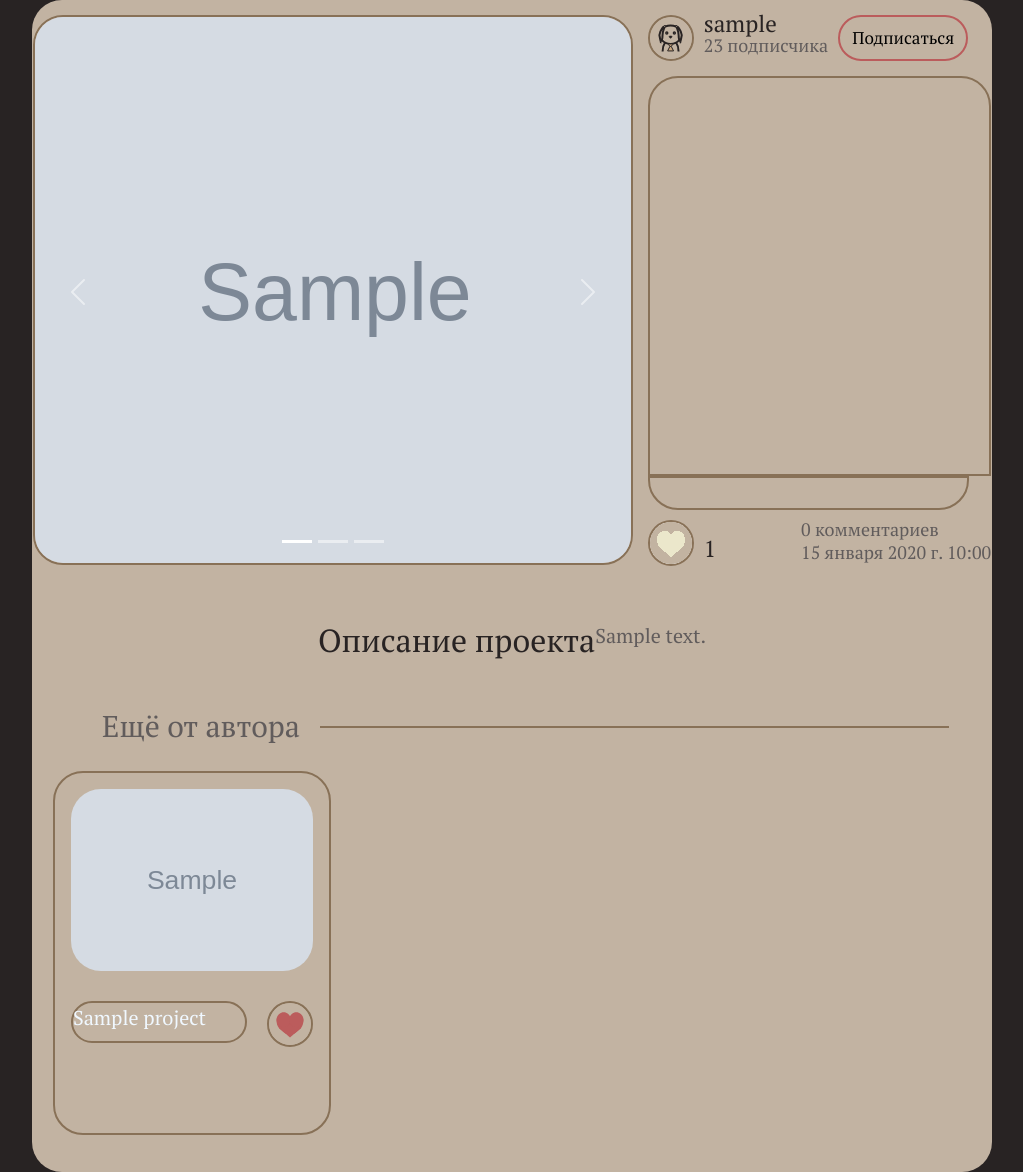
After one commit to DazeSsS/skillport, a Django app: page /project/00000000-0000-0000-0000-000000000001 in a window 1280 px wide. The commit adds this page. Shown: the whole page, without its empty margins (128-1151 px from the left). Run offline with Django 4.2, Linux system fonts and the light colour scheme; tables that the repository leaves empty hold one stand-in row (values such as "Sample post"); grey boxes marked "Sample" are stand-in pictures.

Commit message:
add project page

```diff
--- a/portfolio/skillport/models.py
+++ b/portfolio/skillport/models.py
@@ -15,6 +15,7 @@ class Person(AbstractUser):
     def __str__(self):
         return self.username
 
+User = get_user_model()
 
 class Project(models.Model):
     id = models.UUIDField(default=uuid.uuid4, unique=True, editable=False, primary_key=True)
@@ -23,8 +24,8 @@ class Project(models.Model):
     image = models.ImageField(blank=True, upload_to="images/%Y/%m/%d/")
     content_type = models.ForeignKey('ProjectType', on_delete=models.PROTECT)
     date = models.DateTimeField(auto_now_add=True)
-    author = models.ForeignKey(get_user_model(), on_delete=models.CASCADE, related_name='projects')
-    likes = models.ManyToManyField(get_user_model(), related_name='likes')
+    author = models.ForeignKey(User, on_delete=models.CASCADE, related_name='projects')
+    likes = models.ManyToManyField(User, related_name='likes')
 
     def __str__(self):
         return self.title
--- a/portfolio/skillport/urls.py
+++ b/portfolio/skillport/urls.py
@@ -9,5 +9,6 @@ urlpatterns = [
     path('profile/', profile_page, name='profile'),
     path('create/', CreateProject.as_view(), name='create'),
     path('favorites/', favorites_page, name='favorites'),
+    path('project/<uuid:project_id>', project_page, name='project'),
     path('like/', set_like, name='like_project'),
 ]
--- a/portfolio/skillport/views.py
+++ b/portfolio/skillport/views.py
@@ -53,6 +53,12 @@ def profile_page(request):
     return render(request, 'skillport/profile.html', {'user_projects': user_projects})
 
 
+def project_page(request, project_id):
+    project = get_object_or_404(Project, pk=project_id)
+    another = project.author.projects.order_by('-date')[:3]
+    return render(request, 'skillport/project.html', {'project': project, 'another': another})
+
+
 def favorites_page(request):
     favorites = request.user.likes.order_by('-date')
     return render(request, 'skillport/favorites.html', {'favorites': favorites})
@@ -64,7 +70,7 @@ def set_like(request):
         project.likes.add(request.user)
     else:
         project.likes.remove(request.user)
-    return HttpResponseRedirect(reverse('home'))
+    return HttpResponseRedirect(reverse('project', args=[request.POST.get('project_id')]))
 
 # def feed_page(request):
 #     projects = Project.objects.all()
--- /dev/null
+++ b/portfolio/static/skillport/css/project.css
@@ -0,0 +1,256 @@
+body {
+    color: #615C5C;
+    font-family: 'PT Serif', serif;
+    font-size: 20px;
+    margin: 0 auto;
+    background-color: #282323;
+    box-sizing: border-box;
+}
+
+*,
+::after,
+::before {
+    margin: 0;
+    padding: 0;
+    border: 0;
+    box-sizing: border-box;
+}
+
+.container {
+    width: 100%;
+    max-width: 1000px;
+    padding-left: 20px;
+    padding-right: 20px;
+    margin: 0 auto;
+}
+
+.work__check{
+    display: flex;
+    flex-direction: column;
+    height: 100%;
+    width: 100%;
+    background: #C2B3A2;
+    border-radius: 30px;
+}
+
+.main__information{
+    display: flex;
+    justify-content: center;
+    gap: 15px;
+}
+
+#carouselExampleIndicators{
+    border-radius: 30px;
+    margin-top: 15px;
+}
+
+.carousel-inner{
+    border-radius: 30px;
+    width: 600px;
+    height: 550px;
+    border: 2px solid #887157;
+}
+
+.image{
+    width: 600px;
+    height: 550px;
+}
+
+.aside__header{
+    display: flex;
+    gap: 10px;
+    margin-top: 15px;
+}
+
+.user__avatar{
+    border: 2px solid #887157;
+    border-radius: 30px;
+    height: 100%;
+}
+
+.user__info{
+    flex-direction: column;
+}
+
+h1{
+    font-style: normal;
+    font-weight: 400;
+    font-size: 23px;
+    line-height: 18px;
+    color: #282323;
+    margin-bottom: 3px;
+}
+
+h2{
+    font-style: normal;
+    font-weight: 400;
+    font-size: 18px;
+    line-height: 18px;
+    color: #615C5C;
+    margin: 0 auto;
+}
+
+.subscribe{
+    background-color: #C2B3A2;
+    border-radius: 30px;
+    border: 2px solid #BB5C5C;
+    font-size: 17px;
+    padding: 0 12px;
+}
+
+.comments{
+    flex-direction: column;
+    margin-top: 15px;
+}
+
+.users__comments{
+    border: 2px solid #887157;
+    border-top-left-radius: 30px;
+    border-top-right-radius: 30px;
+    height: 400px;
+}
+
+.comment{
+    width: 321px;
+    background-color: #C2B3A2;
+    border: 2px solid #887157;
+    border-bottom-left-radius: 30px;
+    border-bottom-right-radius: 30px;
+}
+
+.aside__footer{
+    display: flex;
+    margin-top: 10px;
+}
+
+.add__favorite{
+    background-color: #C2B3A2;
+}
+
+.favorite{
+    background-color: #C2B3A2;
+    border: 2px solid #887157;
+    border-radius: 30px;
+    height: 100%;
+}
+
+h3{
+    font-style: normal;
+    font-weight: 400;
+    font-size: 23px;
+    line-height: 18px;
+    color: #282323;
+    margin-top: 20px;
+    margin-left: 10px;
+}
+
+.comment__info{
+    flex-direction: column;
+    margin-left: 85px;
+}
+
+h4{
+    font-style: normal;
+    font-weight: 400;
+    font-size: 18px;
+    line-height: 18px;
+    color: #615C5C;
+    margin: 0 auto;
+    margin-bottom: 5px;
+}
+
+h5{
+    font-style: normal;
+    font-weight: 400;
+    font-size: 18px;
+    line-height: 18px;
+    color: #615C5C;
+}
+
+.description{
+    display: flex;
+    justify-content: center;
+    align-items: center;
+    margin-top: 15px;
+    height: 120px;
+}
+
+h6{
+    font-style: normal;
+    font-weight: 400;
+    font-size: 32px;
+    line-height: 18px;
+    color: #282323;
+}
+
+.form__tittle{
+    display: flex;
+    color: #615C5C;
+    font-style: normal;
+    font-size: 30px;
+    gap: 20px;
+    padding-left: 70px;
+    align-items: center;
+    padding-right: 43px;
+}
+
+.line{
+    height: 2px;
+    background: #887157;
+    flex-grow: 1;
+    padding-right: 43px;
+}
+
+.portfolio{
+    display: flex;
+    flex-wrap: wrap;
+    padding-bottom: 15px;
+}
+
+.portfolio__col {
+    width: 278px;
+    height: 364px;
+    background: #C2B3A2;
+    border-radius: 30px;
+    color: aliceblue;
+    padding: 16px;
+    margin: 22px 21px;
+    transition: box-shadow .2s linear;
+    border: 2px solid #887157;
+}
+
+.portfolio__col:hover{
+    box-shadow: 0 0 25px;
+    color: #000 25%;
+}
+
+.work__image {
+    display: block;
+    max-width: 100%;
+    height: auto;
+    border-radius: 30px;
+}
+
+.work__title{
+    border: 2px solid #887157;
+    border-radius: 30px;
+    width: 180px;
+    height: 42px;
+}
+
+.work__favorites{
+    border: 2px solid #887157;
+    border-radius: 30px;
+}
+
+.work__content{
+    display: flex;
+    gap: 20px;
+    padding-top: 30px;
+}
+
+*,
+*:before,
+*:after {
+box-sizing: border-box;
+}
--- a/portfolio/templates/base.html
+++ b/portfolio/templates/base.html
@@ -9,7 +9,7 @@
     <link rel="preconnect" href="https://fonts.gstatic.com" crossorigin>
     <link href="https://fonts.googleapis.com/css2?family=PT+Serif&display=swap" rel="stylesheet">
     <link rel="stylesheet" href="{% static 'skillport/css/style.css' %}">
-    {% block styles %}
+    {% block head %}
     {% endblock %}
 
     <title>
--- a/portfolio/templates/skillport/create.html
+++ b/portfolio/templates/skillport/create.html
@@ -2,7 +2,7 @@
 
 {% load static %}
 
-{% block styles %}
+{% block head %}
     <link rel="stylesheet" href="{% static 'skillport/css/create.css' %}">
 {% endblock %}
 
--- a/portfolio/templates/skillport/index.html
+++ b/portfolio/templates/skillport/index.html
@@ -22,7 +22,8 @@
             {% for project in projects %}
                     <div class="portfolio__col">
                         <div class="work">
-                        <img src="{% if project.image %}{{ project.image.url }}{% else %}https://placehold.it/272x272{% endif %}" alt="" class="work__image">
+                            <a href="{% url 'project' project.pk %}">
+                            <img src="{% if project.image %}{{ project.image.url }}{% else %}https://placehold.it/272x272{% endif %}" alt="" class="work__image"></a>
                             <div class="work__content">
                                 <div class="work__title">
                                     <p>{{ project.title }}</p>
--- a/portfolio/templates/skillport/profile.html
+++ b/portfolio/templates/skillport/profile.html
@@ -2,7 +2,7 @@
 
 {% load static %}
 
-{% block styles %}
+{% block head %}
     <link rel="stylesheet" href="{% static 'skillport/css/profile.css' %}">
 {% endblock %}
 
--- /dev/null
+++ b/portfolio/templates/skillport/project.html
@@ -0,0 +1,108 @@
+{% load static %}
+<!DOCTYPE html>
+<html lang="ru">
+<head>
+    <meta charset="UTF-8">
+    <meta http-equiv="X-UA-Compatible" content="IE=edge">
+    <meta name="viewport" content="width=device-width, initial-scale=1.0">
+    <link rel="preconnect" href="https://fonts.googleapis.com">
+    <link rel="preconnect" href="https://fonts.gstatic.com" crossorigin>
+    <link href="https://fonts.googleapis.com/css2?family=PT+Serif&display=swap" rel="stylesheet">
+    <link href="https://cdn.jsdelivr.net/npm/bootstrap@5.3.0-alpha3/dist/css/bootstrap.min.css" rel="stylesheet" integrity="sha384-KK94CHFLLe+nY2dmCWGMq91rCGa5gtU4mk92HdvYe+M/SXH301p5ILy+dN9+nJOZ" crossorigin="anonymous">
+    <link rel="stylesheet" href="{% static 'skillport/css/project.css' %}">
+</head>
+<body>
+    <div class="container">
+        <div class="work__check">
+            <div class="main__information">
+                <div id="carouselExampleIndicators" class="carousel slide">
+                    <div class="carousel-indicators">
+                    <button type="button" data-bs-target="#carouselExampleIndicators" data-bs-slide-to="0" class="active" aria-current="true" aria-label="Slide 1"></button>
+                    <button type="button" data-bs-target="#carouselExampleIndicators" data-bs-slide-to="1" aria-label="Slide 2"></button>
+                    <button type="button" data-bs-target="#carouselExampleIndicators" data-bs-slide-to="2" aria-label="Slide 3"></button>
+                    </div>
+                    <div class="carousel-inner">
+                    <div class="carousel-item active">
+                        <img src="{% if project.image %}{{ project.image.url }}{% else %}https://placehold.it/272x272{% endif %}" class="image" alt="...">
+                    </div>
+                    </div>
+                    <button class="carousel-control-prev" type="button" data-bs-target="#carouselExampleIndicators" data-bs-slide="prev">
+                    <span class="carousel-control-prev-icon" aria-hidden="true"></span>
+                    <span class="visually-hidden">Previous</span>
+                    </button>
+                    <button class="carousel-control-next" type="button" data-bs-target="#carouselExampleIndicators" data-bs-slide="next">
+                    <span class="carousel-control-next-icon" aria-hidden="true"></span>
+                    <span class="visually-hidden">Next</span>
+                    </button>
+                </div>
+
+                <div class="aside">
+                    <div class="aside__header">
+                        <img src="{% static 'skillport/img/avatar.svg' %}" class="user__avatar">
+                        <div class="user__info">
+                            <h1>{{ project.author.username }}</h1>
+                            <h2>23 подписчика</h2>
+                        </div>
+                        <button class="subscribe">Подписаться</button>
+                    </div>
+
+                    <div class="comments">
+                        <div class="users__comments">
+
+                        </div>
+                        <div class="write__comment">
+                            <input type="text" class="comment">
+                        </div>
+                    </div>
+
+                    <div class="aside__footer">
+                        {% if not request.user.is_anonymous %}
+                            <form action="{% url 'like_project' %}" method="POST">
+                                {% csrf_token %}
+                                <button type="submit" name="project_id" value="{{ project.pk }}" class="add__favorite">
+                                    <img src="{% if request.user in project.likes.all %}{% static 'skillport/img/favorites.png' %}{% else %}{% static 'skillport/img/favorites_empty.png' %}{% endif %}" alt="" class="favorite">
+                                </button>
+                            </form>
+                        {% else %}
+                            <img src="{% static 'skillport/img/favorites_empty.png' %}" alt="" class="favorite">
+                        {% endif %}
+                        <h3>{{ project.likes.count }}</h3>
+                        <div class="comment__info">
+                            <h4>0 комментариев</h4>
+                            <h5>{{ project.date }}</h5>
+                        </div>
+                    </div>
+                </div>
+            </div>
+
+        <div class="description">
+            <h6>Описание проекта</h6>
+            <p>{{ project.description }}</p>
+        </div>
+
+        <div class="form__tittle">
+            <div>Ещё от автора</div>
+            <div class="line"></div>
+        </div>
+
+        <div class="portfolio">
+            {% for project in another %}
+                <div class="portfolio__col">
+                    <div class="work">
+                        <img src="{% if project.image %}{{ project.image.url }}{% else %}https://placehold.it/272x272{% endif %}" alt="" class="work__image">
+                        <div class="work__content">
+                            <div class="work__title">
+                                <p>{{ project.title }}</p>
+                            </div>
+                            <button class="add__favorite">
+                                <img src="{% static 'skillport/img/favorites.svg' %}" alt="" class="work__favorites">
+                            </button>
+                        </div>
+                    </div>
+                </div>
+            {% endfor %}
+        </div>
+    </div>
+    <script src="https://cdn.jsdelivr.net/npm/bootstrap@5.3.0-alpha3/dist/js/bootstrap.bundle.min.js" integrity="sha384-ENjdO4Dr2bkBIFxQpeoTz1HIcje39Wm4jDKdf19U8gI4ddQ3GYNS7NTKfAdVQSZe" crossorigin="anonymous"></script>
+</body>
+</html>
```
Also changed, not shown: portfolio/skillport/migrations/0002_alter_project_image.py (added), portfolio/static/skillport/img/2.jpg (added), portfolio/static/skillport/img/3.jpg (added), portfolio/static/skillport/img/avatar.svg (added), portfolio/static/skillport/img/favorites.svg (added). Lines whose indentation alone changed are shown as unchanged.
